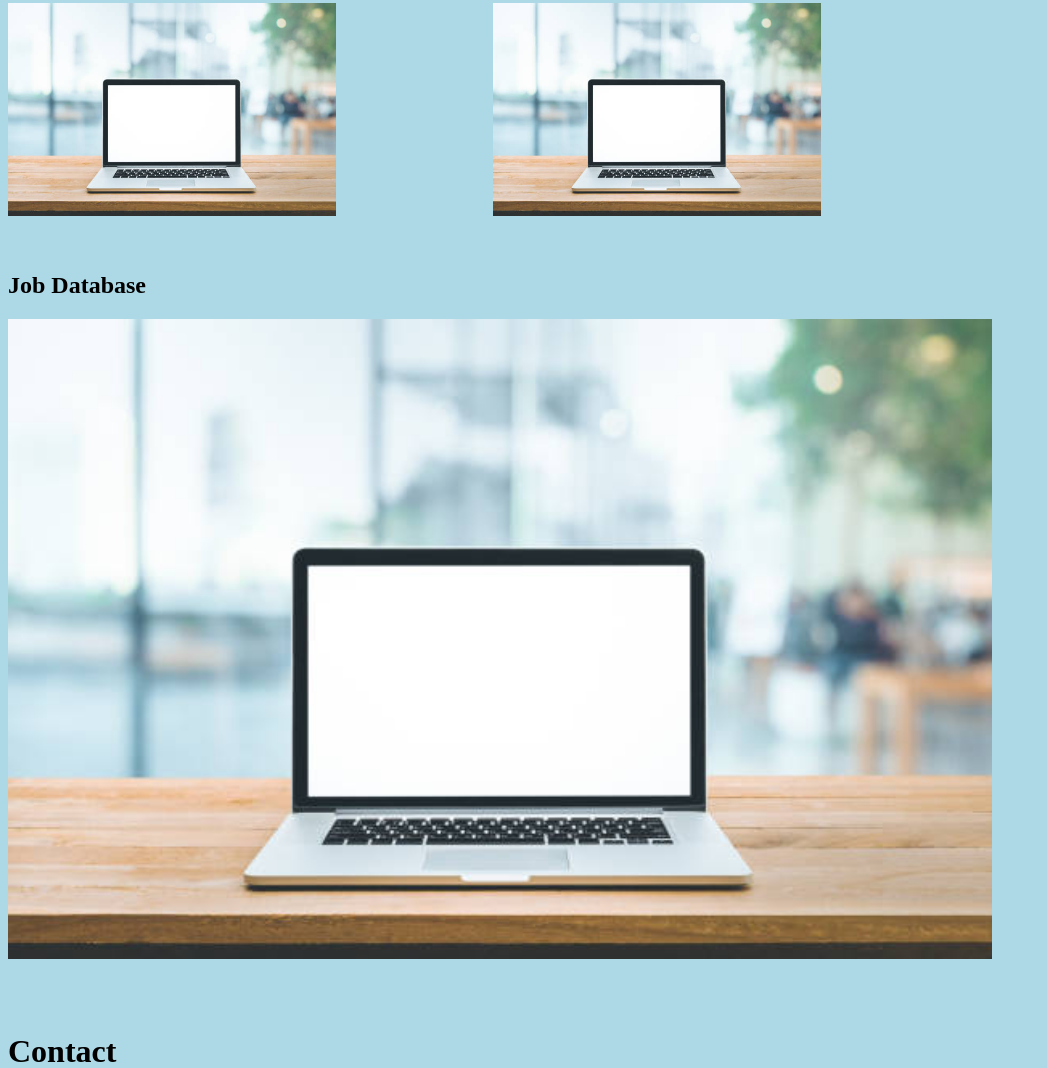
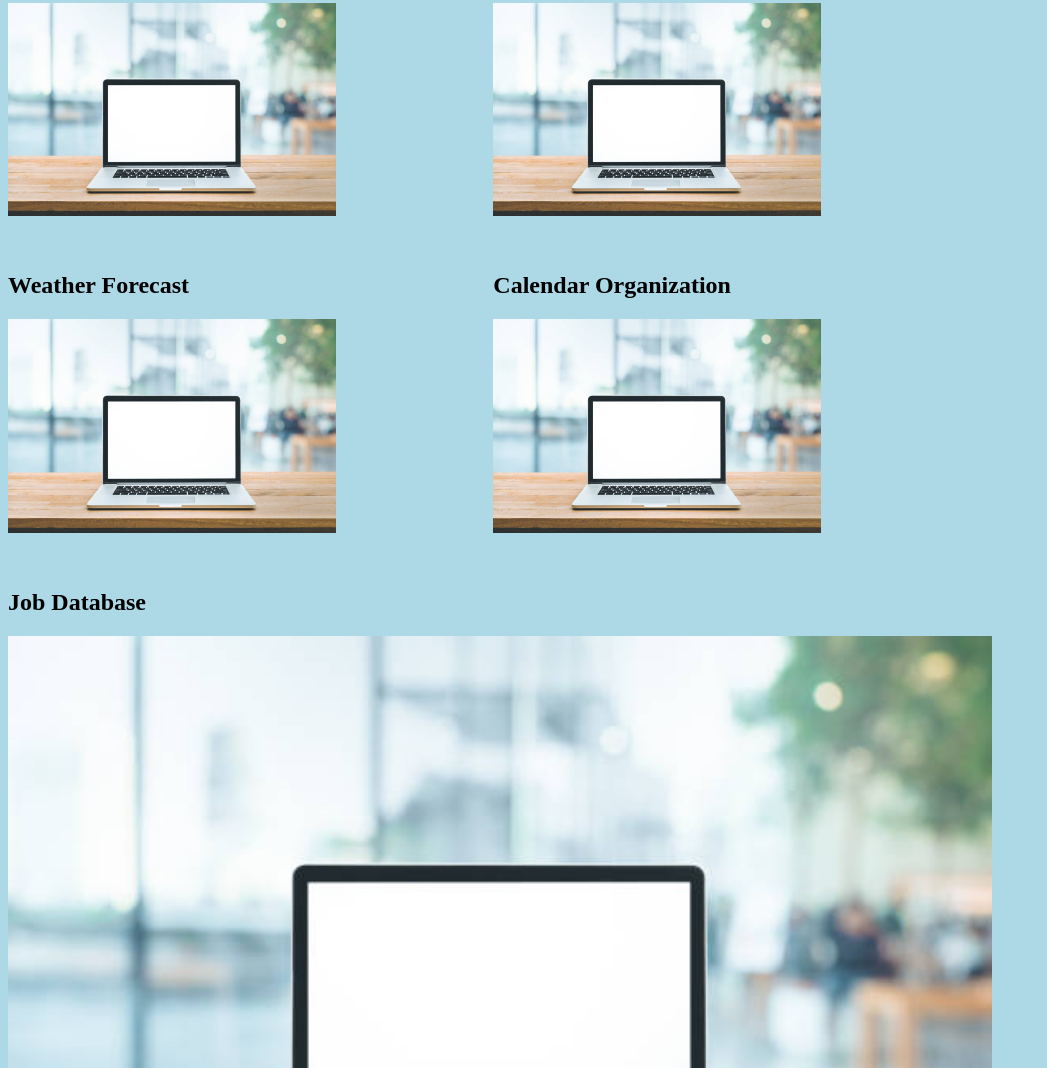
Before and after one commit to YeshNels/JoshuaNelsonModule2Portfolio, a plain HTML site: page docs/index.html in a window 1280 px wide. Shown: the part 1281-2349 px from the top of the page, without its empty margins (0-1047 px from the left). Drawn offline with Linux system fonts and the light colour scheme.

Commit message:
Adds several other completed applications

```diff
--- a/docs/index.html
+++ b/docs/index.html
@@ -37,8 +37,21 @@
                 <img src="./assets/placeholder.jpg">
             </a>
         </section>
+        <section class="app">
+            <h2>Weather Forecast</h2>
+            <a href="https://yeshnels.github.io/JoshuaNelsonModule6Weather/">
+                <img src="./assets/placeholder.jpg">
+            </a>
+        </section>
+        <section class="app">
+            <h2>Calendar Organization</h2>
+            <a href="https://yeshnels.github.io/JoshuaNelsonModule5Calendar/">
+                <img src="./assets/placeholder.jpg">
+            </a>
+        </section>
         <section class="project">
             <h2>Job Database</h2>
+            <!--Second Group Project-->
             <a href="https://radiant-coast-98799.herokuapp.com/">
                 <img src="./assets/placeholder.jpg">
             </a>
```
